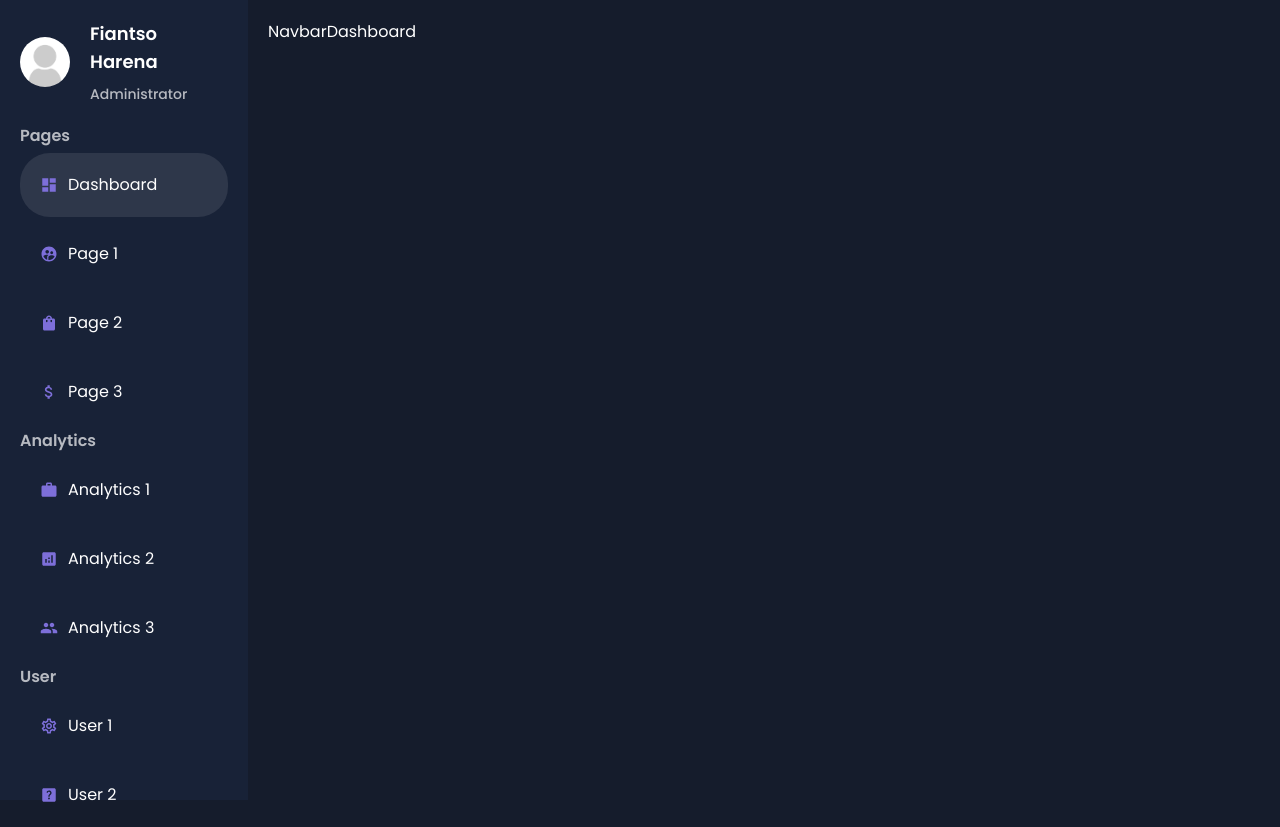
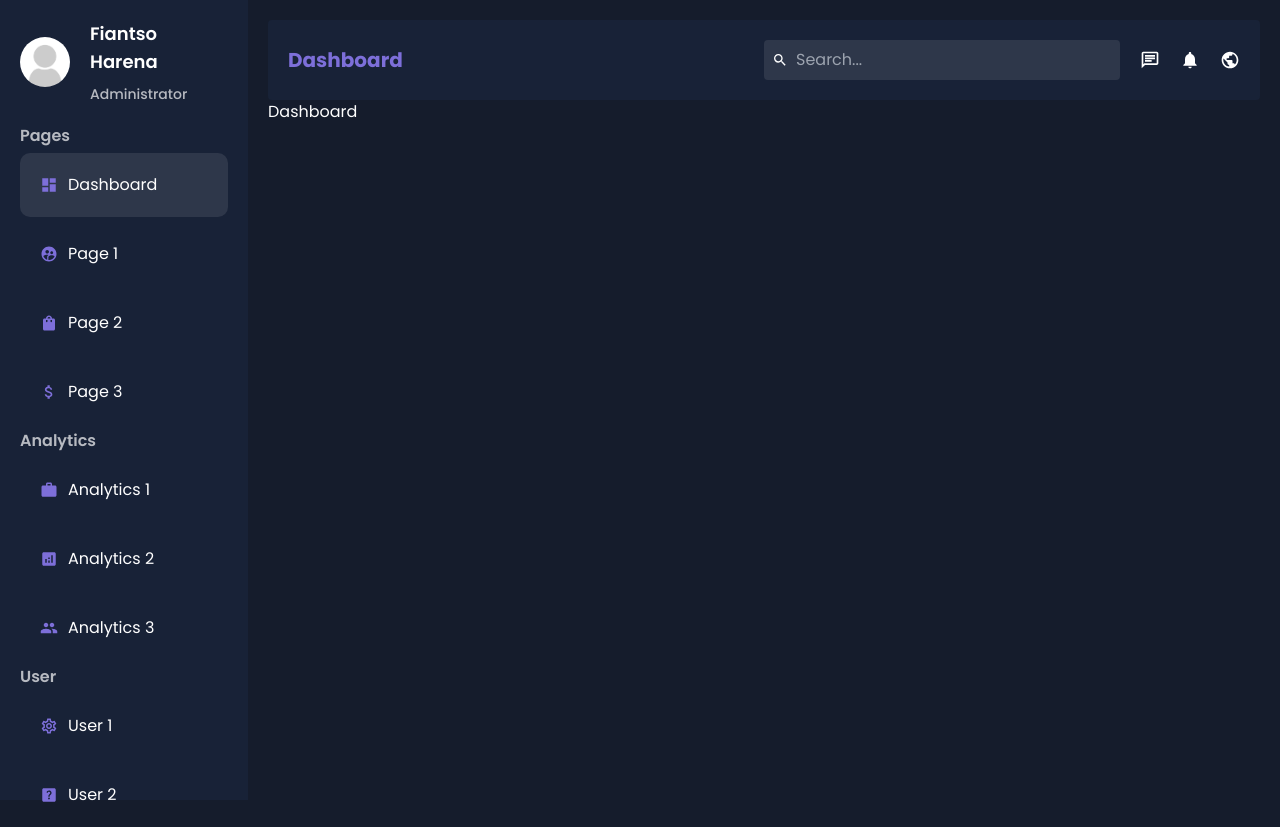
Before and after one commit to HarenaFiantso/digitalbank-ui, a Next.js app: page /dashboard in a window 1280 px wide. Built offline with nearby package versions, Linux system fonts and the light colour scheme.

Commit message:
style: navbar✅

```diff
--- a/src/components/dashboard/navbar/navbar.tsx
+++ b/src/components/dashboard/navbar/navbar.tsx
@@ -1,3 +1,25 @@
+"use client"
+
+import { usePathname } from 'next/navigation';
+import { MdNotifications, MdOutlineChat, MdPublic, MdSearch } from 'react-icons/md';
+
 export default function Navbar() {
-  return <>Navbar</>;
+  const pathname = usePathname();
+
+  return (
+    <div className='p-5 rounded bg-main-soft flex items-center justify-between'>
+      <div className="text-blue font-bold text-xl capitalize">{pathname.split("/").pop()}</div>
+      <div className="flex items-center gap-5">
+        <div className="flex items-center gap-2 bg-[#2e374a] p-2 rounded">
+          <MdSearch />
+          <input type="text" placeholder="Search..." className="bg-transparent border-none text-light" />
+        </div>
+        <div className="flex justify-between gap-5">
+          <MdOutlineChat size={20} />
+          <MdNotifications size={20} />
+          <MdPublic size={20} />
+        </div>
+      </div>
+    </div>
+  );
 }
--- a/src/components/dashboard/sidebar/menuLink.tsx
+++ b/src/components/dashboard/sidebar/menuLink.tsx
@@ -9,7 +9,7 @@ export default function MenuLink({ item }: { item: MenuItem }) {
   const pathname = usePathname();
 
   return (
-    <Link href={item.path} className={`my-[5px] flex items-center gap-[10px] rounded-[30px] p-[20px] text-md transition-all hover:bg-hover ${pathname === item.path && 'bg-hover'}`}>
+    <Link href={item.path} className={`my-[5px] flex items-center gap-[10px] rounded-[10px] p-[20px] text-md transition-all hover:bg-hover ${pathname === item.path && 'bg-hover'}`}>
       <span className="text-lg text-blue">{item.icon}</span> {item.title}
     </Link>
   );
```
